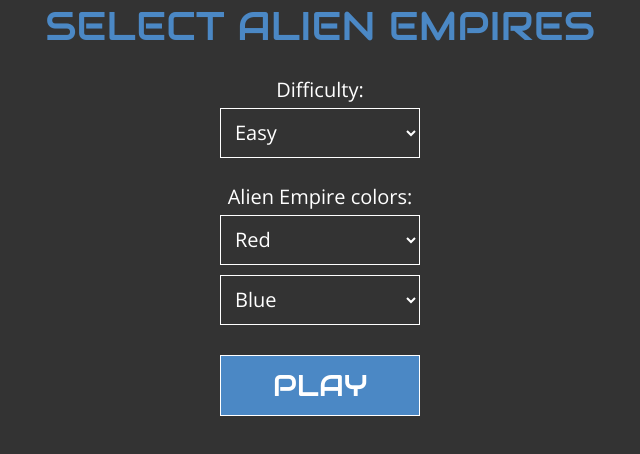
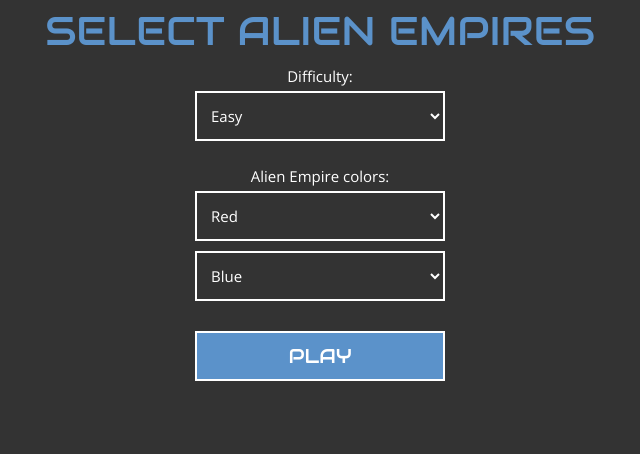
Before and after one commit to Jon-Varner/alien-empires-bot, a React (Create React App) app: page / in a window 1280 px wide. Shown: the top 454 px of the page, without its empty margins (320-960 px from the left). Built offline with nearby package versions, Linux system fonts and the light colour scheme.

Commit message:
Broke out fleet encounter and construction components

```diff
--- a/src/components/AlienPhase/AlienPhase.module.scss
+++ b/src/components/AlienPhase/AlienPhase.module.scss
@@ -1,6 +1,7 @@
 .instructions {
   text-align: center;
   margin: auto;
+  font-size: 1.5rem;
 
   ol {
     max-width: 400px;
@@ -12,37 +13,7 @@
 
       span {
         text-transform: capitalize;
-
-        &.red {
-          color: #e2231a;
-        }
-
-        &.blue {
-          color: #0047ba;
-        }
-
-        &.green {
-          color: #4cb944;
-        }
-
-        &.yellow {
-          color: #ffff44;
-        }
       }
     }
   }
-
-  button {
-    cursor: pointer;
-    color: white;
-    background-color: #4b88c5;
-    border: 1px solid white;
-    font-size: 30px;
-    font-family: 'Audiowide', cursive;
-    font-weight: normal;
-    text-transform: uppercase;
-    width: 250px;
-    padding: 10px;
-    margin-top: 20px;
-  }
 }
--- a/src/components/GameSettings/GameSettings.jsx
+++ b/src/components/GameSettings/GameSettings.jsx
@@ -164,7 +164,9 @@ class GameSettings extends Component {
             );
           })}
         </ul>
-        <button onClick={this.startHandler}>PLAY</button>
+        <button className="advance" onClick={this.startHandler}>
+          PLAY
+        </button>
       </div>
     );
   }
--- a/src/components/GameSettings/GameSettings.module.scss
+++ b/src/components/GameSettings/GameSettings.module.scss
@@ -4,6 +4,7 @@
   label {
     display: block;
     padding: 5px 0;
+    font-size: 1.5rem;
   }
 
   input[type='text'],
@@ -12,7 +13,7 @@
   input[type='password'],
   input[type='email'],
   select {
-    border: 1px solid white;
+    border: 2px solid white;
     color: white;
     background-color: #333333;
     display: block;
@@ -20,16 +21,16 @@
     margin: 0;
     padding: 0 5px 0 5px;
     width: 100%;
-    font-size: 20px;
+    font-size: 1.5rem;
     font-family: 'Open Sans', sans-serif;
 
     &:focus {
-      border: 1px solid #4b88c5;
+      border: 2px solid #5b92ca;
     }
   }
 
   select.difficultySelector {
-    width: 200px;
+    width: 250px;
     padding: 10px;
     margin: 0 auto 20px auto;
     height: 50px;
@@ -43,7 +44,7 @@
     display: block;
     list-style: none;
     padding: 0;
-    width: 200px;
+    width: 250px;
     margin: 0 auto;
 
     li {
@@ -58,18 +59,4 @@
       }
     }
   }
-
-  button {
-    cursor: pointer;
-    color: white;
-    background-color: #4b88c5;
-    border: 1px solid white;
-    font-size: 30px;
-    font-family: 'Audiowide', cursive;
-    font-weight: normal;
-    text-transform: uppercase;
-    width: 200px;
-    padding: 10px;
-    margin-top: 20px;
-  }
 }
--- a/src/components/Header/Header.module.scss
+++ b/src/components/Header/Header.module.scss
@@ -1,7 +1,12 @@
 h1 {
   font-family: 'Audiowide', cursive;
   font-weight: normal;
+  font-size: 2rem;
   text-transform: uppercase;
-  margin: 0;
+  margin: 5px;
   padding: 0;
+
+  @media screen and (min-width: 768px) {
+    font-size: 4rem;
+  }
 }
--- /dev/null
+++ b/src/components/PlayerPhase/FleetConstruction.jsx
@@ -0,0 +1,16 @@
+import React from 'react';
+
+import Aux from '../../hoc/Auxiliary';
+
+const fleetConstruction = props => (
+  <Aux>
+    <ol>
+      {props.instructions.map((item, index) => (
+        <React.Fragment key={index}>{item}</React.Fragment>
+      ))}
+    </ol>
+    <button onClick={props.proceedHandler}>Go to Econ Phase</button>
+  </Aux>
+);
+
+export default fleetConstruction;
--- /dev/null
+++ b/src/components/PlayerPhase/FleetEncounter.jsx
@@ -0,0 +1,67 @@
+import React, { Component } from 'react';
+
+import Aux from '../../hoc/Auxiliary';
+
+class FleetEncounter extends Component {
+  state = {
+    fleets: []
+  };
+
+  componentDidMount() {
+    const aliens = [...this.props.aliens];
+    const allFleets = [];
+
+    aliens.forEach(alien => {
+      const fleets = [...alien.fleets];
+
+      fleets.forEach(fleet => {
+        allFleets.push({
+          color: alien.color,
+          alienId: alien.id,
+          fleetId: fleet.id,
+          fleetCp: fleet.cp
+        });
+      });
+    });
+
+    console.log('All fleets=');
+    console.log(allFleets);
+
+    this.setState({ fleets: allFleets });
+  }
+
+  render() {
+    return (
+      <Aux>
+        <p>Did you encounter an unbuilt alien fleet?</p>
+        <ul>
+          {this.state.fleets.map((fleet, index) => (
+            <li key={index}>
+              <button
+                className={fleet.color}
+                onClick={() => {
+                  this.props.fleetEncountered(
+                    fleet.alienId,
+                    fleet.fleetId,
+                    fleet.fleetCp,
+                    fleet.color
+                  );
+                }}
+              >
+                {fleet.color} Fleet #{fleet.fleetId}
+              </button>
+            </li>
+          ))}
+
+          <li>
+            <button className="advance" onClick={this.props.proceed}>
+              No
+            </button>
+          </li>
+        </ul>
+      </Aux>
+    );
+  }
+}
+
+export default FleetEncounter;
--- a/src/components/PlayerPhase/PlayerPhase.jsx
+++ b/src/components/PlayerPhase/PlayerPhase.jsx
@@ -2,6 +2,8 @@ import React, { Component } from 'react';
 import { connect } from 'react-redux';
 
 import Aux from '../../hoc/Auxiliary';
+import FleetConstruction from './FleetConstruction';
+import FleetEncounter from './FleetEncounter';
 import * as actionTypes from '../../store/actions';
 
 import classes from './PlayerPhase.module.scss';
@@ -10,30 +12,16 @@ class PlayerPhase extends Component {
   state = {
     aliens: [],
     fleets: [],
+    step: 'encounters',
     instructions: []
   };
 
-  getAlienClass = color => {
-    switch (color) {
-      case 'red':
-        return classes.red;
-      case 'blue':
-        return classes.blue;
-      case 'green':
-        return classes.green;
-      case 'yellow':
-        return classes.yellow;
-      default:
-        return classes.red;
-    }
-  };
-
-  fleetEncounteredHandler = (alienId, fleetId, fleetCp, color, alienClass) => {
+  fleetEncounteredHandler = (alienId, fleetId, fleetCp, color) => {
     const instructions = [];
 
     instructions.push(
       <li>
-        <span className={alienClass}>
+        <span className={color}>
           {color} Fleet #{fleetId}
         </span>{' '}
         is {fleetCp}.
@@ -160,12 +148,11 @@ class PlayerPhase extends Component {
         alien.fleets(splice this fleet)
       26. IF (alien.minesweeper > 0)
         instructions.push('This alien scouts have minesweeping');
-
-    this.setState({ instructions: instructions });
     */
+    this.setState({ step: 'construction', instructions: instructions });
   };
 
-  homeworldAttackedHandler = (alienId, color, alienClass) => {
+  homeworldAttackedHandler = (alienId, color) => {
     const instructions = [];
     const cp = 0;
 
@@ -173,7 +160,7 @@ class PlayerPhase extends Component {
 
     instructions.push(
       <li>
-        <span className={alienClass}>{color}</span> has defense of {cp}.
+        <span className={color}>{color}</span> has defense of {cp}.
       </li>
     );
 
@@ -184,66 +171,22 @@ class PlayerPhase extends Component {
     this.props.onProceed();
   };
 
-  componentDidMount() {
-    const aliens = [...this.props.aliens];
-    this.setState({ aliens: aliens });
-  }
-
   render() {
     let step;
 
-    if (this.state.instructions.length === 0) {
-      const allFleets = [];
-
-      this.state.aliens.map(alien => {
-        const alienClass = this.getAlienClass(alien.color);
-        const fleets = [...alien.fleets];
-
-        fleets.map(fleet => {
-          allFleets.push({
-            color: alien.color,
-            alienId: alien.id,
-            fleetId: fleet.id,
-            fleetCp: fleet.cp,
-            class: alienClass
-          });
-        });
-      });
-
+    if (this.state.step === 'encounters') {
       step = (
         <Aux>
-          <p>Did you encounter an unbuilt alien fleet?</p>
-          <ul>
-            {allFleets.map((fleet, index) => {
-              return (
-                <li key={index}>
-                  <button
-                    onClick={this.fleetEncounteredHandler(
-                      fleet.alienId,
-                      fleet.fleetId,
-                      fleet.fleetCp,
-                      fleet.color,
-                      fleet.class
-                    )}
-                    className={fleet.class}
-                  >
-                    {fleet.color} Fleet #{fleet.fleetId}
-                  </button>
-                </li>
-              );
-            })}
-            <li>
-              <button className={classes.no} onClick={this.proceedHandler}>
-                No
-              </button>
-            </li>
-          </ul>
+          <FleetEncounter
+            aliens={this.props.aliens}
+            proceed={this.proceedHandler}
+            fleetEncountered={this.fleetEncounteredHandler}
+          />
           {/* TODO: Implement homeworld defense calculation */
           /*
             <p>Did you attack an alien homeworld?</p>
             <ul>
               {this.state.aliens.map((alien, index) => {
-                return (
                   <li key={index}>
                     <button
                       onClick={this.homeworldAttackedHandler(
@@ -256,7 +199,6 @@ class PlayerPhase extends Component {
                       {alien.color}
                     </button>
                   </li>
-                );
               })}
               <li>
                 <button className={classes.no} onClick={this.proceedHandler}>
@@ -269,14 +211,10 @@ class PlayerPhase extends Component {
       );
     } else {
       step = (
-        <Aux>
-          <ol>
-            {this.state.instructions.map((item, index) => (
-              <React.Fragment key={index}>{item}</React.Fragment>
-            ))}
-          </ol>
-          <button onClick={this.proceedHandler}>Go to Econ Phase</button>
-        </Aux>
+        <FleetConstruction
+          instructions={this.state.instructions}
+          proceedHandler={this.proceedHandler}
+        />
       );
     }
 
--- a/src/components/PlayerPhase/PlayerPhase.module.scss
+++ b/src/components/PlayerPhase/PlayerPhase.module.scss
@@ -1,6 +1,7 @@
 .instructions {
   text-align: center;
   margin: auto;
+  font-size: 1.5rem;
 
   ol {
     max-width: 400px;
@@ -18,43 +19,6 @@
 
   ul {
     list-style: none;
-  }
-
-  button {
-    cursor: pointer;
-    color: white;
-    background-color: #333333;
-    border: 2px solid white;
-    font-size: 30px;
-    font-family: 'Audiowide', cursive;
-    font-weight: normal;
-    text-transform: uppercase;
-    width: 400px;
-    padding: 10px;
-    margin-top: 20px;
-  }
-
-  .red {
-    color: #e2231a;
-    border-color: #e2231a;
-  }
-
-  .blue {
-    color: #0047ba;
-    border-color: #0047ba;
-  }
-
-  .green {
-    color: #4cb944;
-    border-color: #4cb944;
-  }
-
-  .yellow {
-    color: #ffff44;
-    border-color: #ffff44;
-  }
-
-  .no {
-    background-color: #4b88c5;
+    padding-left: 20px;
   }
 }
--- a/src/containers/Layout/Layout.module.scss
+++ b/src/containers/Layout/Layout.module.scss
@@ -4,7 +4,7 @@ header {
   margin: 0 auto;
 
   h1 {
-    color: #4b88c5;
+    color: #5b92ca;
   }
 }
 
--- a/src/index.scss
+++ b/src/index.scss
@@ -3,7 +3,7 @@
 }
 
 html {
-  font-size: 20px;
+  font-size: 10px;
 }
 
 body {
@@ -13,3 +13,48 @@ body {
   background-color: #333333;
   font-family: 'Open Sans', sans-serif;
 }
+
+main {
+  padding: 0;
+}
+
+button {
+  cursor: pointer;
+  color: white;
+  background-color: #333333;
+  border: 2px solid white;
+  font-size: 2rem;
+  font-family: 'Audiowide', cursive;
+  font-weight: normal;
+  text-transform: uppercase;
+  width: 250px;
+  padding: 10px;
+  margin: 20px 0 0 0;
+}
+
+ul button {
+  margin: 10px 0 0 -20px;
+}
+.red {
+  color: #e2231a;
+  border-color: #e2231a;
+}
+
+.blue {
+  color: #2e68c6;
+  border-color: #2e68c6;
+}
+
+.green {
+  color: #4cb944;
+  border-color: #4cb944;
+}
+
+.yellow {
+  color: #ffff44;
+  border-color: #ffff44;
+}
+
+.advance {
+  background-color: #5b92ca;
+}
```
Also changed, not shown: src/components/AlienPhase/AlienPhase.jsx (+10 -10 lines).
